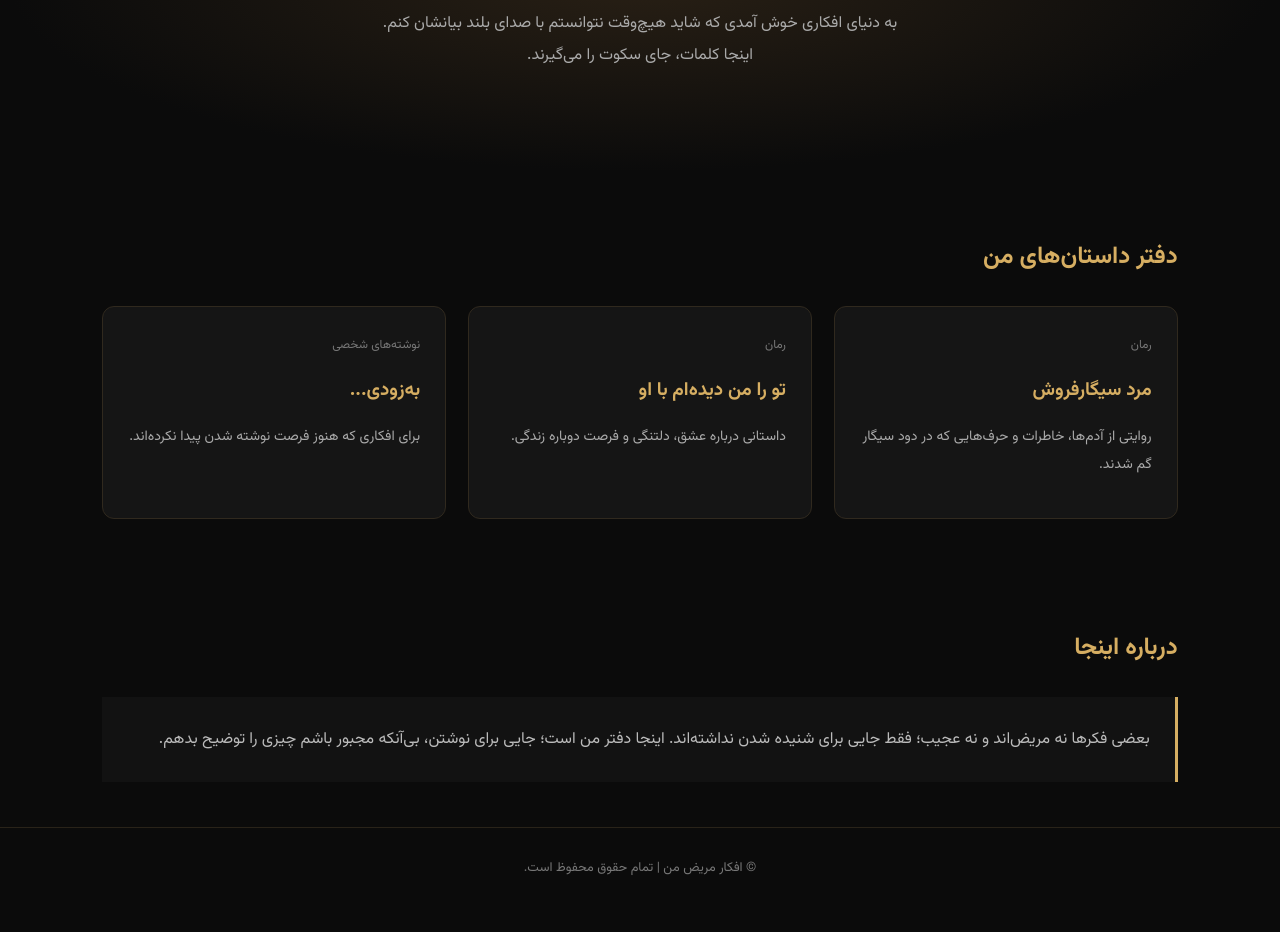
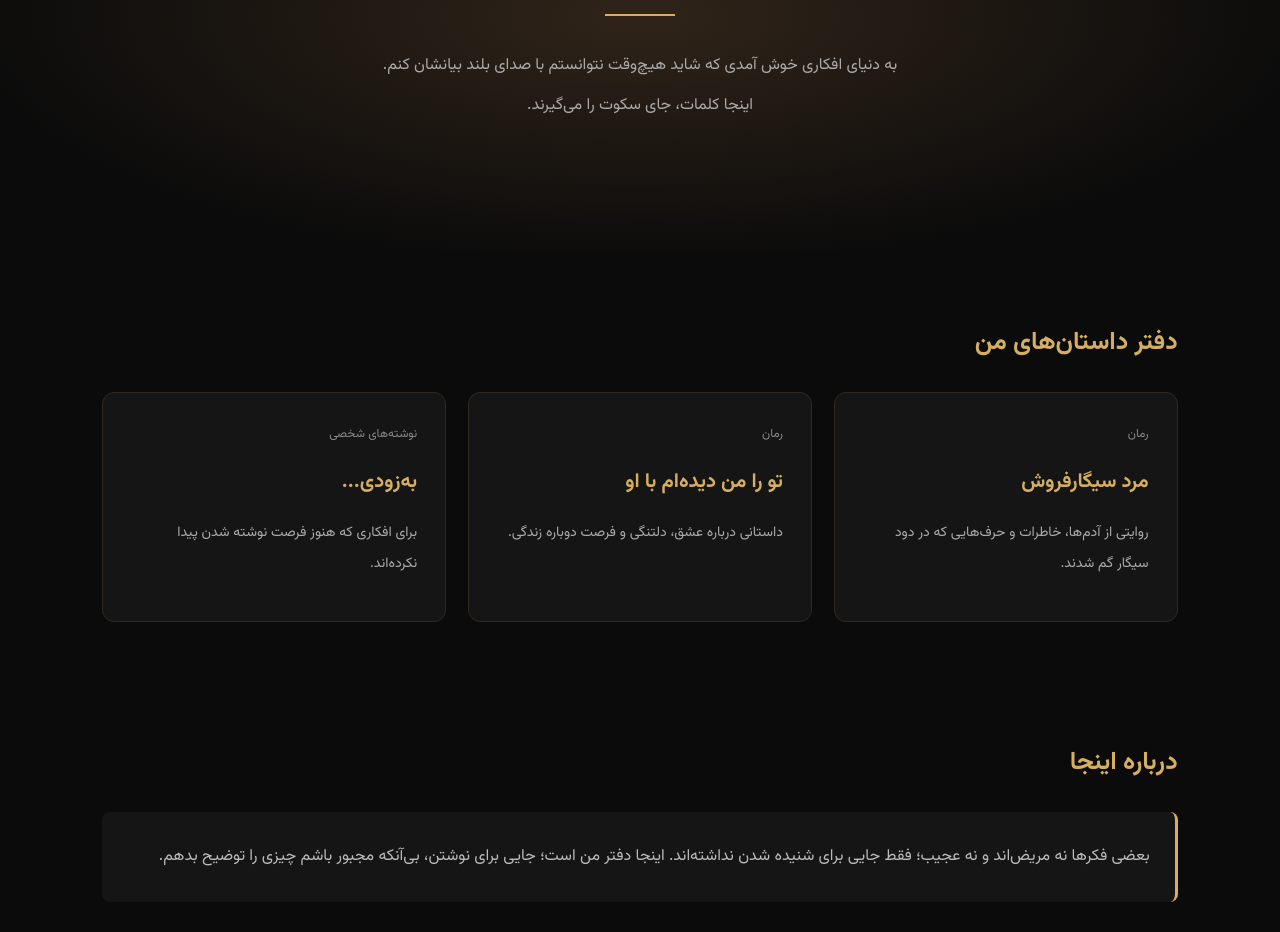
Before and after one commit to kiarashhatamy-hash/afkare-marize-man, a plain HTML site: page index.html in a window 1280 px wide. Shown: the part 307-1239 px from the top of the page. Before the commit the page ends 1215 px from the top, so only its background shows below. Drawn offline with Linux system fonts and the light colour scheme.

Commit message:
Update index.html

```diff
--- a/index.html
+++ b/index.html
@@ -4,89 +4,158 @@
 <head>
 <meta charset="UTF-8">
 <meta name="viewport" content="width=device-width, initial-scale=1.0">
-<title>افکار مریض من | دفتر نوشته‌ها</title>
+
+<title>افکار مریض من</title>
+
 <style>
 @import url('https://fonts.googleapis.com/css2?family=Vazirmatn:wght@300;400;500;700;800&display=swap');
 
-*{box-sizing:border-box}
-body{
- margin:0;
- background:#0b0b0b;
- color:#eee;
- font-family:'Vazirmatn',sans-serif;
+* {
+    box-sizing: border-box;
 }
-header{
- padding:25px 8%;
- display:flex;
- justify-content:space-between;
- align-items:center;
- border-bottom:1px solid #292319;
+
+body {
+    margin: 0;
+    background: #0b0b0b;
+    color: #eeeeee;
+    font-family: 'Vazirmatn', Tahoma, sans-serif;
 }
-.logo{color:#d6ae62;font-size:23px;font-weight:800}
-nav a{
- color:#bbb;text-decoration:none;
- margin-right:22px;font-size:14px
+
+header {
+    padding: 25px 8%;
+    display: flex;
+    justify-content: space-between;
+    align-items: center;
+    border-bottom: 1px solid #30291e;
 }
-nav a:hover{color:#d6ae62}
-.hero{
- text-align:center;
- padding:100px 20px 85px;
- background:radial-gradient(ellipse at center,#292015 0%,#0b0b0b 70%);
+
+.logo {
+    color: #d6ae62;
+    font-size: 23px;
+    font-weight: 800;
 }
-.hero h1{
- font-size:42px;color:#d6ae62;
- margin:0 0 20px
+
+nav a {
+    color: #bbbbbb;
+    text-decoration: none;
+    margin-right: 22px;
 }
-.hero p{color:#aaa;line-height:2}
-.line{
- width:65px;height:2px;
- background:#d6ae62;margin:30px auto
+
+nav a:hover {
+    color: #d6ae62;
 }
-section{padding:45px 8%}
-.section-title{
- color:#d6ae62;font-size:24px;
- margin-bottom:30px
+
+.hero {
+    text-align: center;
+    padding: 110px 20px;
+    background: radial-gradient(ellipse at center, #302419, #0b0b0b 75%);
 }
-.cards{
- display:grid;
- grid-template-columns:repeat(auto-fit,minmax(230px,1fr));
- gap:22px
+
+.hero h1 {
+    color: #d6ae62;
+    font-size: 42px;
 }
-.card{
- background:#151515;
- border:1px solid #30291e;
- padding:25px;border-radius:12px;
- transition:.3s
+
+.hero p {
+    color: #aaaaaa;
+    line-height: 2.5;
 }
-.card:hover{
- transform:translateY(-5px);
- border-color:#c9a052
+
+.line {
+    width: 70px;
+    height: 2px;
+    background: #d6ae62;
+    margin: 30px auto;
 }
-.card h3{color:#d6ae62}
-.card p{color:#aaa;line-height:2;font-size:14px}
-.card span{font-size:12px;color:#777}
-.about{
- background:#121212;
- border-right:3px solid #d6ae62;
- padding:25px;line-height:2.2;color:#bbb
+
+section {
+    padding: 50px 8%;
 }
-footer{
- text-align:center;padding:30px;
- color:#777;border-top:1px solid #292319;
- font-size:13px
+
+.section-title {
+    color: #d6ae62;
+    font-size: 25px;
+    margin-bottom: 30px;
 }
-a{color:inherit}
-@media(max-width:600px){
- header{flex-direction:column;gap:18px}
- nav a{margin:0 8px}
- .hero h1{font-size:30px}
+
+.cards {
+    display: grid;
+    grid-template-columns: repeat(auto-fit, minmax(230px, 1fr));
+    gap: 22px;
+}
+
+.card {
+    display: block;
+    text-decoration: none;
+    color: inherit;
+    background: #151515;
+    border: 1px solid #30291e;
+    padding: 28px;
+    border-radius: 12px;
+    transition: 0.3s;
+}
+
+.card:hover {
+    transform: translateY(-6px);
+    border-color: #d6ae62;
+    background: #1d1913;
+}
+
+.card h3 {
+    color: #d6ae62;
+    font-size: 20px;
+}
+
+.card p {
+    color: #aaaaaa;
+    line-height: 2.2;
+    font-size: 14px;
+}
+
+.card span {
+    color: #888888;
+    font-size: 12px;
+}
+
+.about {
+    background: #151515;
+    border-right: 3px solid #d6ae62;
+    padding: 25px;
+    line-height: 2.5;
+    color: #bbbbbb;
+    border-radius: 8px;
+}
+
+footer {
+    text-align: center;
+    padding: 35px;
+    color: #777777;
+    border-top: 1px solid #30291e;
+    font-size: 13px;
+}
+
+@media (max-width: 600px) {
+    header {
+        flex-direction: column;
+        gap: 20px;
+    }
+
+    nav a {
+        margin: 0 8px;
+    }
+
+    .hero h1 {
+        font-size: 30px;
+    }
 }
 </style>
 </head>
+
 <body>
 
 <header>
     <div class="logo">افکار مریض من</div>
+
     <nav>
         <a href="#home">خانه</a>
         <a href="#stories">رمان‌ها</a>
@@ -95,49 +164,68 @@ a{color:inherit}
 </header>
 
 <div class="hero" id="home">
+
     <h1>افکار مریض من</h1>
+
     <div class="line"></div>
+
     <p>
-  به دنیای افکاری خوش آمدی که شاید هیچ‌وقت
-  نتوانستم با صدای بلند بیانشان کنم.
+        به دنیای افکاری خوش آمدی
+        که شاید هیچ‌وقت نتوانستم با صدای بلند بیانشان کنم.
         <br>
         اینجا کلمات، جای سکوت را می‌گیرند.
     </p>
+
 </div>
 
 <section id="stories">
+
     <h2 class="section-title">دفتر داستان‌های من</h2>
+
     <div class="cards">
 
-  <div class="card">
+        <a class="card" href="mard-sigarfrosh.html">
             <span>رمان</span>
             <h3>مرد سیگارفروش</h3>
-   <p>روایتی از آدم‌ها، خاطرات و حرف‌هایی که در دود سیگار گم شدند.</p>
-  </div>
+            <p>
+                روایتی از آدم‌ها، خاطرات
+                و حرف‌هایی که در دود سیگار گم شدند.
+            </p>
+        </a>
 
-  <div class="card">
+        <a class="card" href="to-ra-man-dideam.html">
             <span>رمان</span>
             <h3>تو را من دیده‌ام با او</h3>
-   <p>داستانی درباره عشق، دلتنگی و فرصت دوباره زندگی.</p>
-  </div>
+            <p>
+                داستانی درباره عشق،
+                دلتنگی و فرصت دوباره زندگی.
+            </p>
+        </a>
 
         <div class="card">
             <span>نوشته‌های شخصی</span>
             <h3>به‌زودی...</h3>
-   <p>برای افکاری که هنوز فرصت نوشته شدن پیدا نکرده‌اند.</p>
+            <p>
+                برای افکاری که هنوز
+                فرصت نوشته شدن پیدا نکرده‌اند.
+            </p>
         </div>
 
     </div>
+
 </section>
 
 <section id="about">
+
     <h2 class="section-title">درباره اینجا</h2>
+
     <div class="about">
         بعضی فکرها نه مریض‌اند و نه عجیب؛
         فقط جایی برای شنیده شدن نداشته‌اند.
         اینجا دفتر من است؛ جایی برای نوشتن،
         بی‌آنکه مجبور باشم چیزی را توضیح بدهم.
     </div>
+
 </section>
 
 <footer>
```
Lines whose indentation alone changed are shown as unchanged.
